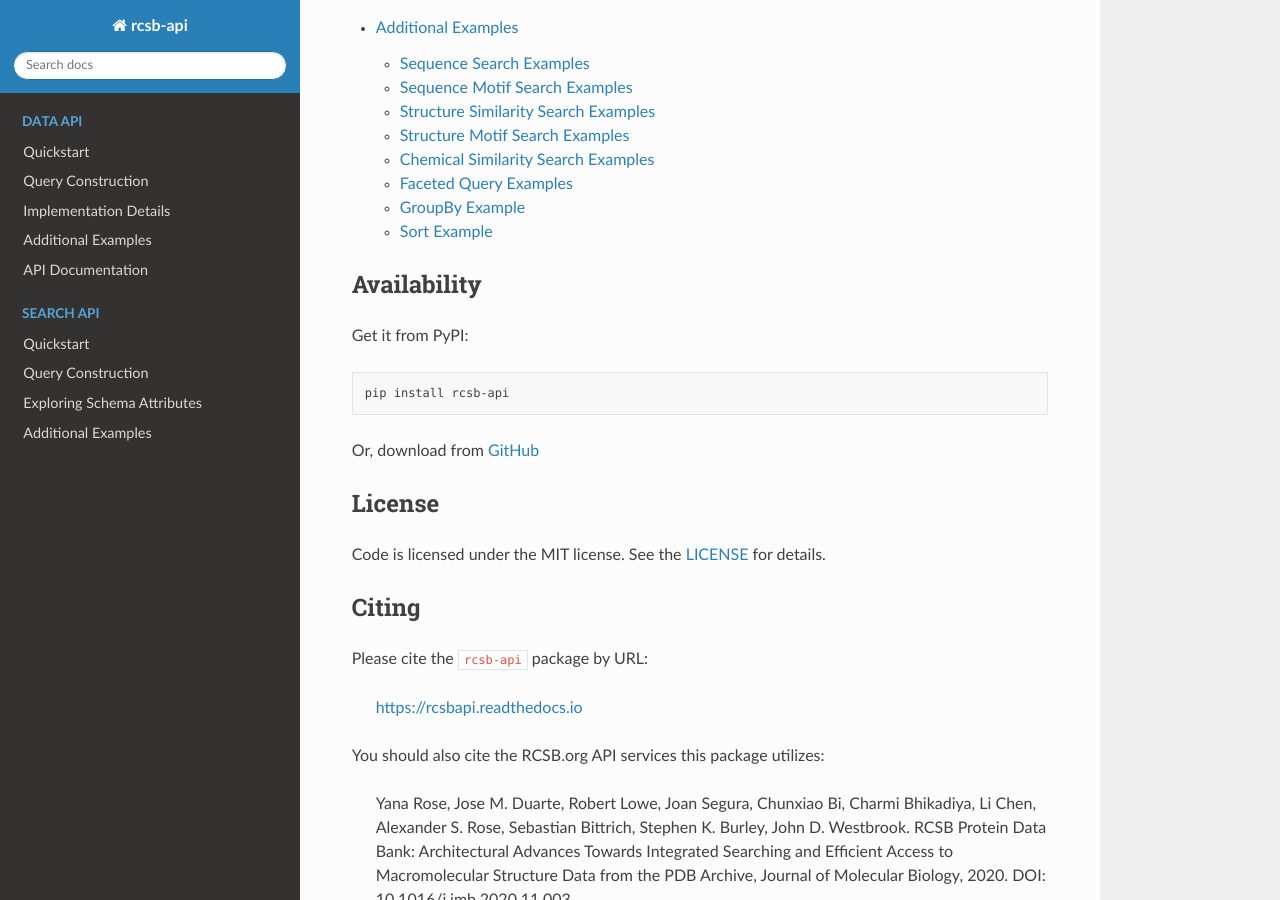
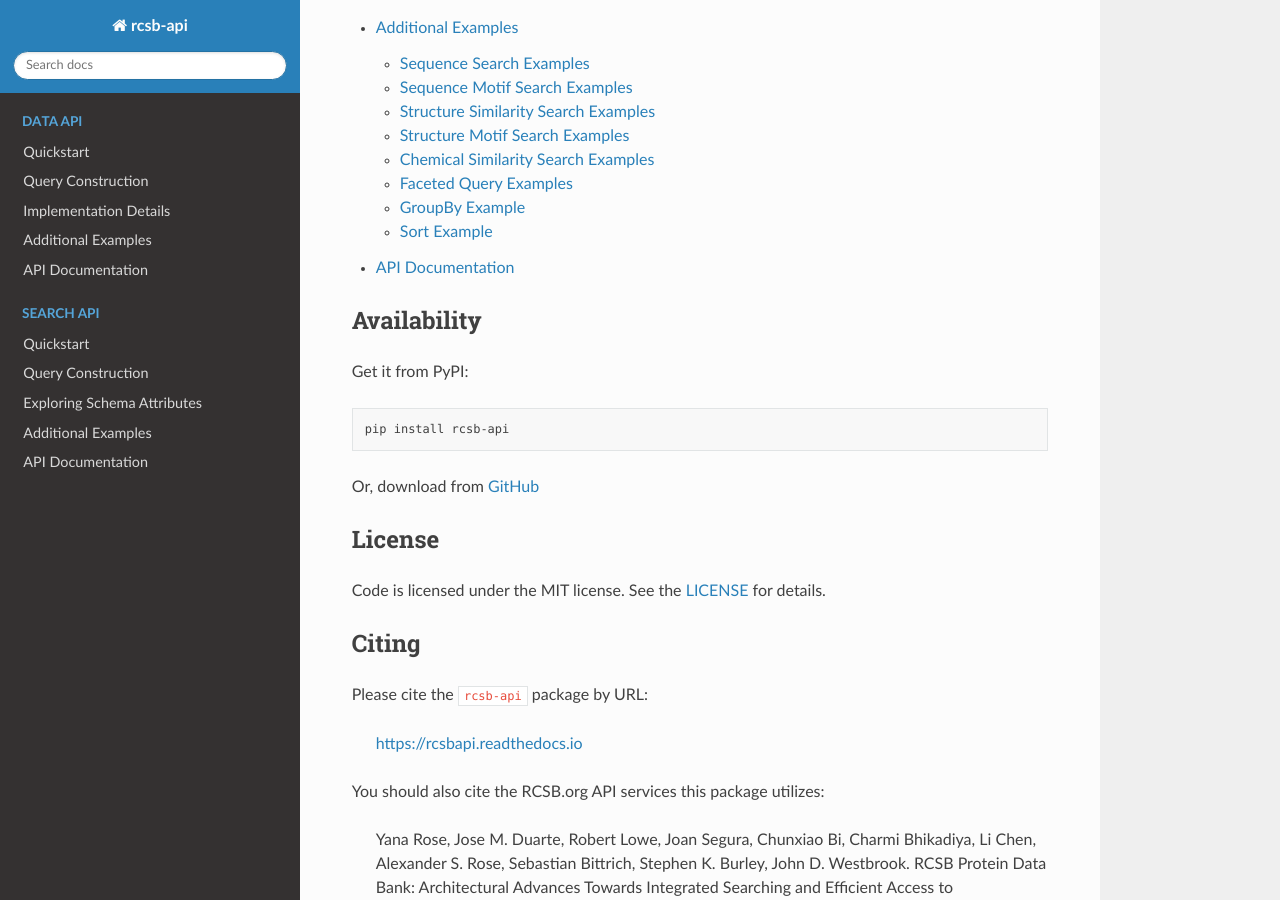
Before and after one commit to rcsb/py-rcsb-api, a Sphinx documentation site: the page built from docs/index.rst, in a window 1280 px wide and 900 px high, scrolled down 1473 px. Built offline with Sphinx 7.4.7 and the Read the Docs theme 3.1.0, drawn with Linux system fonts in a browser that asks for light colours.

```diff
--- a/docs/index.rst
+++ b/docs/index.rst
@@ -26,7 +26,7 @@ Contents
    search_api/query_construction.md
    search_api/attributes.md
    search_api/additional_examples.md
-..    search_api/api.rst
+   search_api/api.rst
 
 
 Availability
```
